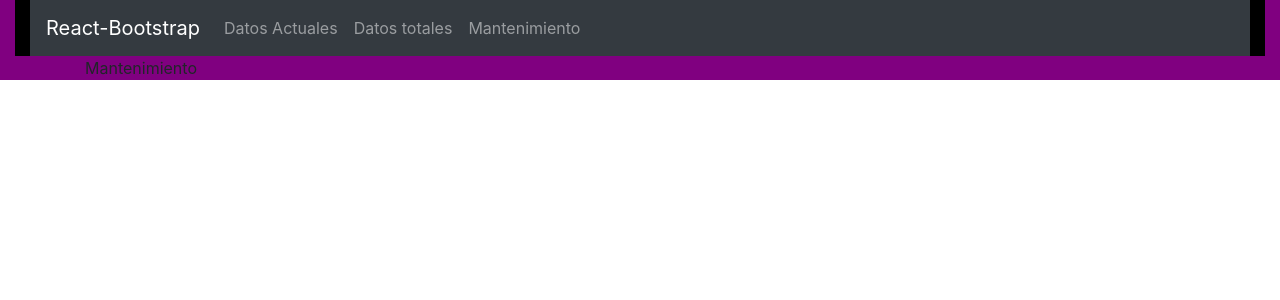
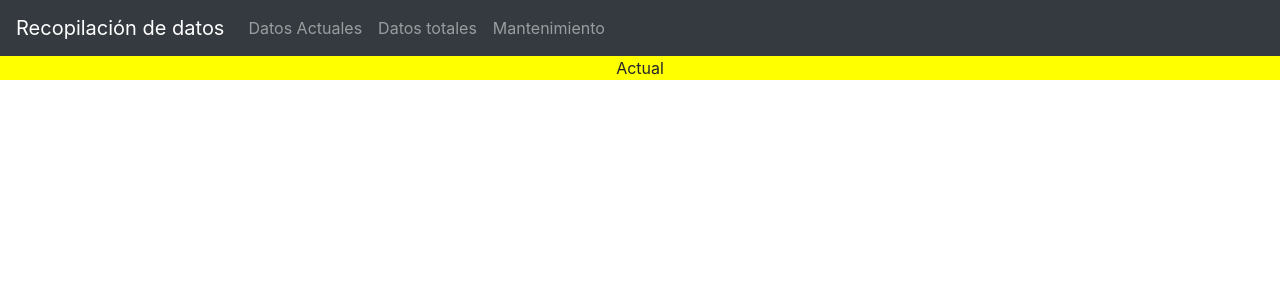
Before and after one commit to JeffreySMM-byte/proyecto-tesis-react, a React (Create React App) app: page /actual in a window 1280 px wide. Shown: the top 300 px of the page. Built offline with nearby package versions, Linux system fonts and the light colour scheme.

Commit message:
Routing of sceens

```diff
--- a/src/App.js
+++ b/src/App.js
@@ -1,13 +1,16 @@
+import "./App.css";
+import "bootstrap/dist/css/bootstrap.min.css";
+import Navbar from "./components/navbar/navbar";
 import React from "react";
-import "./App.css";
-import * as ReactBootStrap from "react-bootstrap";;
 
-function App() {
-  return (
-    <div className="App">
 
-    </div>
+
+function App()  {
+  return   (
+    <div className="App"><Navbar/></div>
+
   );
 }
 
+
 export default App;
--- a/src/components/counter.jsx
+++ b/src/components/counter.jsx
@@ -1,5 +1,5 @@
 import React, { Component } from "react";
-import { Container, Row, Col, Button } from "react-bootstrap";
+import { Container, Button } from "react-bootstrap";
 
 import Card from "./Card/card";
 
--- a/src/components/navbar/navbar.jsx
+++ b/src/components/navbar/navbar.jsx
@@ -1,9 +1,19 @@
-import React, { Component } from "react";
-import { Container, Row, Col } from "react-bootstrap";
+import React from "react";
 import * as ReactBootStrap from "react-bootstrap";
+import {
+  BrowserRouter as Router,
+  Switch,
+  Route,
+  Link
+} from "react-router-dom";
+import Actual from "../../screens/actual";
+import Mantenimiento from "../../screens/mantenimiento";
+import Total from "../../screens/total";
 
 const Navbar = () => {
   return (
+    <Router>
+    <div>
     <ReactBootStrap.Navbar
       collapseOnSelect
       expand="lg"
@@ -11,23 +21,39 @@ const Navbar = () => {
       variant="dark"
     >
       <ReactBootStrap.Navbar.Brand href="#home">
-        React-Bootstrap
+        Recopilación de datos
       </ReactBootStrap.Navbar.Brand>
       <ReactBootStrap.Navbar.Toggle aria-controls="responsive-navbar-nav" />
       <ReactBootStrap.Navbar.Collapse id="responsive-navbar-nav">
         <ReactBootStrap.Nav className="mr-auto">
-          <ReactBootStrap.Nav.Link href="#actuales">
+          <ReactBootStrap.Nav.Link as = {Link} to = {"/actual"}>
             Datos Actuales
           </ReactBootStrap.Nav.Link>
-          <ReactBootStrap.Nav.Link href="#totales">
+          <ReactBootStrap.Nav.Link as = {Link} to = {"/total"}>
             Datos totales
           </ReactBootStrap.Nav.Link>
-          <ReactBootStrap.Nav.Link href="#mantenimiento">
+          <ReactBootStrap.Nav.Link as = {Link} to = {"/mantenimiento"}>
             Mantenimiento
           </ReactBootStrap.Nav.Link>
         </ReactBootStrap.Nav>
       </ReactBootStrap.Navbar.Collapse>
     </ReactBootStrap.Navbar>
+    </div>
+    <div>
+    <Switch>
+          <Route path="/actual">
+            <Actual />
+          </Route>
+          <Route path="/total">
+            <Total />
+          </Route>
+          <Route path="/mantenimiento">
+            <Mantenimiento />
+          </Route>
+        </Switch>
+    </div>
+    </Router>
+
   );
 };
 
--- a/src/index.js
+++ b/src/index.js
@@ -1,20 +1,14 @@
 import React from 'react';
 import ReactDOM from 'react-dom';
-import "./index.css";
+import './index.css';
+import App from './App';
 import reportWebVitals from './reportWebVitals';
-import 'bootstrap/dist/css/bootstrap.css';
-import "bootstrap/dist/css/bootstrap.min.css";
-import Counter from './components/counter';
-import Actual from "./screens/actual";
-import Total from "./screens/total";
-import Mantenimiento from "./screens/mantenimiento";
-
 
 ReactDOM.render(
   <React.StrictMode>
-    <Mantenimiento />
+    <App />
   </React.StrictMode>,
-  document.getElementById("root")
+  document.getElementById('root')
 );
 
 // If you want to start measuring performance in your app, pass a function
--- a/src/screens/actual.jsx
+++ b/src/screens/actual.jsx
@@ -1,12 +1,12 @@
-import React, { Component } from "react";
-import { Container, Row, Col } from "react-bootstrap";
+import React from "react";
+import { Container } from "react-bootstrap";
 import Navbar from "../components/navbar/navbar";
 
 const Actual = () => {
   return (
     <Container style={{ backgroundColor: "yellow" }} fluid>
       <Container style={{ backgroundColor: "orange" }} fluid>
-        <Navbar></Navbar>
+
       </Container>
       <Container>Actual</Container>
     </Container>
--- a/src/screens/mantenimiento.jsx
+++ b/src/screens/mantenimiento.jsx
@@ -1,12 +1,12 @@
-import React, { Component } from "react";
-import { Container, Row, Col } from "react-bootstrap";
+import React from "react";
+import { Container } from "react-bootstrap";
 import Navbar from "../components/navbar/navbar";
 
 const Mantenimiento = () => {
   return (
     <Container style={{ backgroundColor: "purple" }} fluid>
       <Container style={{ backgroundColor: "black" }} fluid>
-        <Navbar></Navbar>
+
       </Container>
       <Container>Mantenimiento</Container>
     </Container>
--- a/src/screens/total.jsx
+++ b/src/screens/total.jsx
@@ -1,12 +1,12 @@
-import React, { Component } from "react";
-import { Container, Row, Col } from "react-bootstrap";
+import React from "react";
+import { Container } from "react-bootstrap";
 import Navbar from "../components/navbar/navbar";
 
 const Total = () => {
   return (
     <Container style={{ backgroundColor: "green" }} fluid>
       <Container style={{ backgroundColor: "blue" }} fluid>
-        <Navbar></Navbar>
+
       </Container>
       <Container>Total</Container>
     </Container>
```
